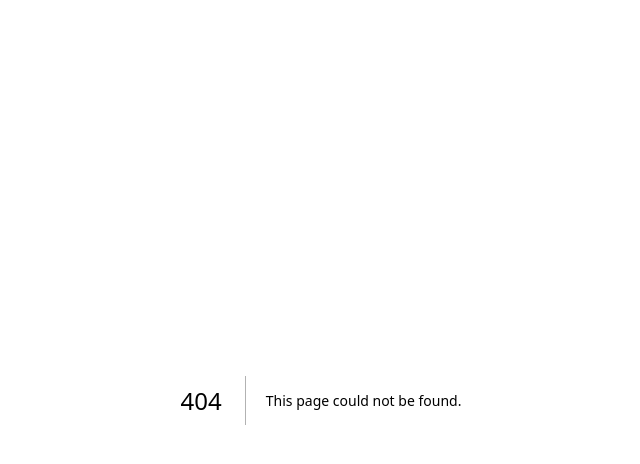
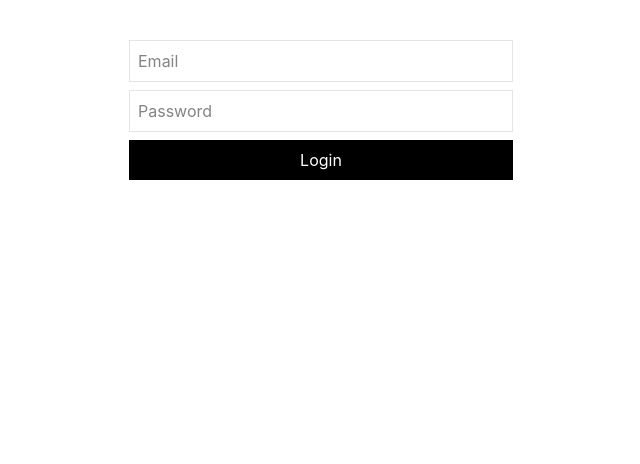
Before and after one commit to eyes-pick/kapped-ai, a Next.js app: page /auth/login in a window 1280 px wide. Before the commit this address had no page. Shown: the top 464 px of the page, without its empty margins (319-959 px from the left). Built offline with nearby package versions, Linux system fonts and the light colour scheme.

Commit message:
feat(auth): add basic kv auth flow

```diff
--- /dev/null
+++ b/app/api/auth/[...nextauth]/route.ts
@@ -0,0 +1,35 @@
+import { NextRequest, NextResponse } from "next/server";
+import {
+  createUser,
+  validateUser,
+  createSession,
+  getSession,
+} from "@/lib/auth-store";
+
+/**
+ * Combined login and session handler.
+ * POST handles login or signup and sets a session cookie.
+ * GET returns the current session from the KV-backed store.
+ */
+export async function POST(request: NextRequest) {
+  const { email, password, action } = await request.json();
+  if (action === "signup") {
+    await createUser(email, password);
+  }
+  const valid = await validateUser(email, password);
+  if (!valid) {
+    return NextResponse.json({ error: "Invalid credentials" }, { status: 401 });
+  }
+  const token = await createSession(email);
+  const res = NextResponse.redirect(new URL("/projects", request.url), 302);
+  res.cookies.set("session-token", token, { path: "/" });
+  return res;
+}
+
+export async function GET(request: NextRequest) {
+  const token = request.cookies.get("session-token")?.value;
+  if (!token) return NextResponse.json({ user: null });
+  const session = await getSession(token);
+  if (!session) return NextResponse.json({ user: null });
+  return NextResponse.json({ user: { email: session.email } });
+}
--- /dev/null
+++ b/app/auth/login/page.tsx
@@ -0,0 +1,42 @@
+"use client";
+import { useState } from "react";
+import { useRouter } from "next/navigation";
+
+/** Basic login form posting credentials to the auth API */
+export default function LoginPage() {
+  const router = useRouter();
+  const [email, setEmail] = useState("");
+  const [password, setPassword] = useState("");
+
+  return (
+    <form
+      onSubmit={async (e) => {
+        e.preventDefault();
+        const res = await fetch("/api/auth/[...nextauth]", {
+          method: "POST",
+          headers: { "Content-Type": "application/json" },
+          body: JSON.stringify({ email, password }),
+        });
+        if (res.redirected) router.push(res.url);
+      }}
+      className="flex flex-col gap-2 max-w-sm mx-auto mt-10"
+    >
+      <input
+        className="border p-2"
+        placeholder="Email"
+        value={email}
+        onChange={(e) => setEmail(e.target.value)}
+      />
+      <input
+        className="border p-2"
+        type="password"
+        placeholder="Password"
+        value={password}
+        onChange={(e) => setPassword(e.target.value)}
+      />
+      <button type="submit" className="bg-black text-white p-2">
+        Login
+      </button>
+    </form>
+  );
+}
--- /dev/null
+++ b/app/auth/signup/page.tsx
@@ -0,0 +1,42 @@
+"use client";
+import { useState } from "react";
+import { useRouter } from "next/navigation";
+
+/** Signup form that triggers user creation via the auth API */
+export default function SignupPage() {
+  const router = useRouter();
+  const [email, setEmail] = useState("");
+  const [password, setPassword] = useState("");
+
+  return (
+    <form
+      onSubmit={async (e) => {
+        e.preventDefault();
+        const res = await fetch("/api/auth/[...nextauth]", {
+          method: "POST",
+          headers: { "Content-Type": "application/json" },
+          body: JSON.stringify({ email, password, action: "signup" }),
+        });
+        if (res.redirected) router.push(res.url);
+      }}
+      className="flex flex-col gap-2 max-w-sm mx-auto mt-10"
+    >
+      <input
+        className="border p-2"
+        placeholder="Email"
+        value={email}
+        onChange={(e) => setEmail(e.target.value)}
+      />
+      <input
+        className="border p-2"
+        type="password"
+        placeholder="Password"
+        value={password}
+        onChange={(e) => setPassword(e.target.value)}
+      />
+      <button type="submit" className="bg-black text-white p-2">
+        Sign Up
+      </button>
+    </form>
+  );
+}
--- a/components/landing-page/header/NavBarHeader.tsx
+++ b/components/landing-page/header/NavBarHeader.tsx
@@ -36,7 +36,10 @@ const NavBarHeader = () => {
       </div>
       <div className="flex items-center gap-2">
         <Button className="size-sm variant-outline text-white bg-black hover:bg-white hover:text-black">
-          <Link href="/login">Login</Link>
+          <Link href="/auth/login">Login</Link>
+        </Button>
+        <Button className="size-sm variant-outline text-white bg-black hover:bg-white hover:text-black">
+          <Link href="/auth/signup">Sign Up</Link>
         </Button>
         <Avatar>
           <AvatarFallback className="text-black">A</AvatarFallback>
--- /dev/null
+++ b/lib/auth-store.ts
@@ -0,0 +1,42 @@
+import crypto from "crypto";
+
+/**
+ * In-memory store simulating Cloudflare KV for user and session data.
+ * In production this would be replaced with Cloudflare KV bindings.
+ */
+
+type UserRecord = { email: string; password: string };
+type SessionRecord = { email: string };
+
+const USERS = new Map<string, UserRecord>();
+const SESSIONS = new Map<string, SessionRecord>();
+
+/** Create a new user record */
+export async function createUser(email: string, password: string): Promise<void> {
+  USERS.set(email, { email, password });
+}
+
+/** Validate provided credentials against stored users */
+export async function validateUser(
+  email: string,
+  password: string,
+): Promise<boolean> {
+  return USERS.get(email)?.password === password;
+}
+
+/** Store a new session and return the generated token */
+export async function createSession(email: string): Promise<string> {
+  const token = crypto.randomUUID();
+  SESSIONS.set(token, { email });
+  return token;
+}
+
+/** Retrieve a session by token */
+export async function getSession(token: string): Promise<SessionRecord | null> {
+  return SESSIONS.get(token) || null;
+}
+
+/** Remove a session */
+export async function deleteSession(token: string): Promise<void> {
+  SESSIONS.delete(token);
+}
```
Also changed, not shown: 1 other file (tests, documents, lock files or other folders).
